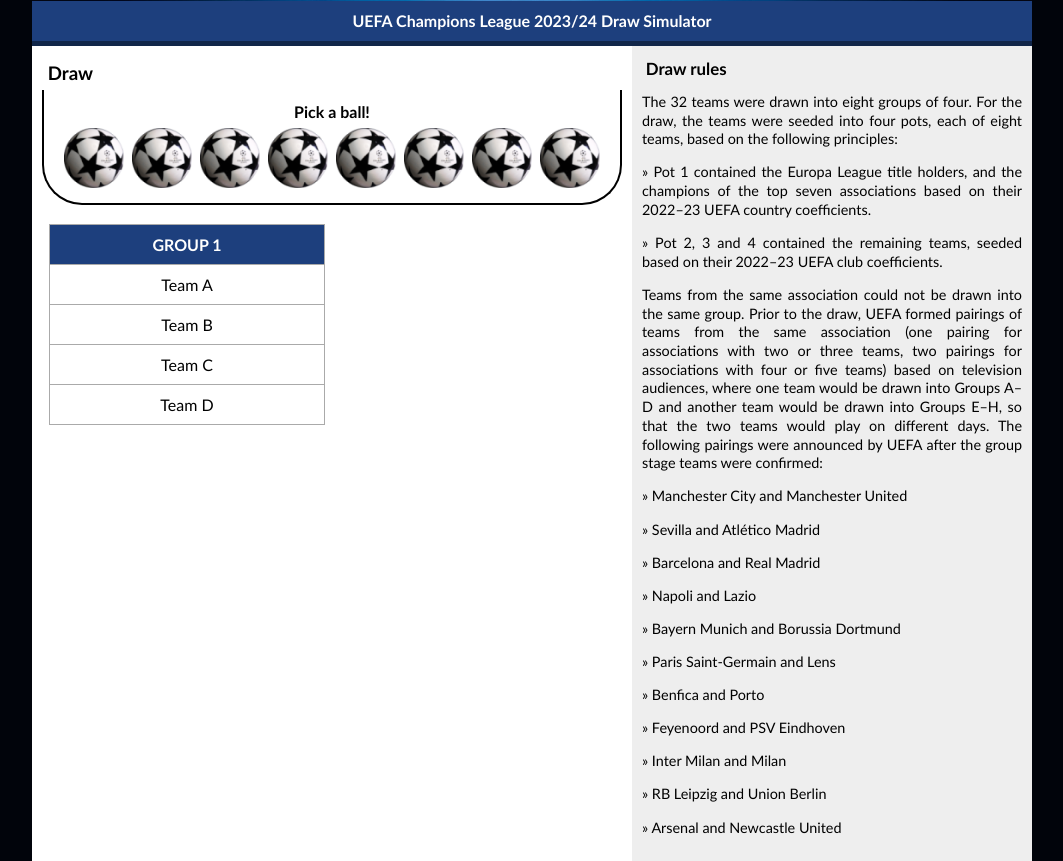
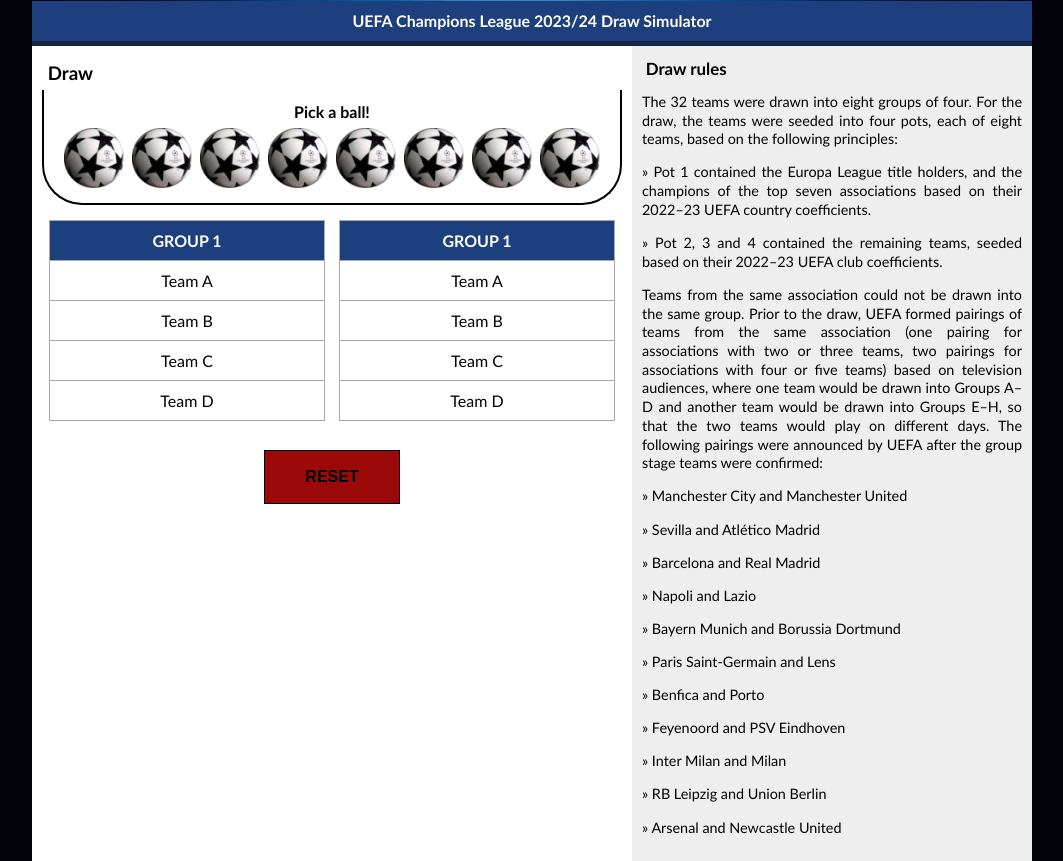
Before and after one commit to markop87/ChampionsLeagueDraw-GitLog, a PHP site: page / in a window 1280 px wide. Shown: the part 274-1135 px from the top of the page, without its empty margins (108-1171 px from the left). Run offline with PHP 8.4, Linux system fonts and the light colour scheme.

Commit message:
Add reset button
Added style for reset button,
which will reset the draw.

```diff
--- a/index.php
+++ b/index.php
@@ -23,17 +23,16 @@
 				<h3>Draw</h3>
 
 				<div class="bowl"><p>Pick a ball!</p>
-				<button name=\"choice\" class=\"draw_ball\"><img src="img/ball_team.png"></button>
-				<button name=\"choice\" class=\"draw_ball\"><img src="img/ball_team.png"></button>
-				<button name=\"choice\" class=\"draw_ball\"><img src="img/ball_team.png"></button>
-				<button name=\"choice\" class=\"draw_ball\"><img src="img/ball_team.png"></button>
-				<button name=\"choice\" class=\"draw_ball\"><img src="img/ball_team.png"></button>
-				<button name=\"choice\" class=\"draw_ball\"><img src="img/ball_team.png"></button>
-				<button name=\"choice\" class=\"draw_ball\"><img src="img/ball_team.png"></button>
-				<button name=\"choice\" class=\"draw_ball\"><img src="img/ball_team.png"></button>
+				<button name="choice" class="draw_ball"><img src="img/ball_team.png"></button>
+				<button name="choice" class="draw_ball"><img src="img/ball_team.png"></button>
+				<button name="choice" class="draw_ball"><img src="img/ball_team.png"></button>
+				<button name="choice" class="draw_ball"><img src="img/ball_team.png"></button>
+				<button name="choice" class="draw_ball"><img src="img/ball_team.png"></button>
+				<button name="choice" class="draw_ball"><img src="img/ball_team.png"></button>
+				<button name="choice" class="draw_ball"><img src="img/ball_team.png"></button>
+				<button name="choice" class="draw_ball"><img src="img/ball_team.png"></button>
 				</div>
 
-				<br>
 				<div class="group_container">
 					<table id="group">
 						<tr>
@@ -53,6 +52,26 @@
 						</tr>
 					</table>
 				</div>
+				<div class="group_container">
+					<table id="group">
+						<tr>
+							<th>GROUP 1</th>
+						</tr>
+						<tr>
+							<td>Team A</td>
+						</tr>
+						<tr>
+							<td>Team B</td>
+						</tr>
+						<tr>
+							<td>Team C</td>
+						</tr>
+						<tr>
+							<td>Team D</td>
+						</tr>
+					</table>
+				</div>
+				<button class="reset" name="reset">RESET</button>
 
 			</div>
 
--- a/style.css
+++ b/style.css
@@ -108,6 +108,7 @@ h3 { margin: 1%; }
 
 .bowl {
 	margin: 0 auto;
+	margin-bottom: 15px;
 	border: 2px solid #000;
 	border-top: 0;
 	border-bottom-left-radius: 40px 40px;
@@ -125,11 +126,27 @@ h3 { margin: 1%; }
 	border: 0;
 	padding: 0;
 	cursor: grab;
-	background: #fff;
+	background-color: #fff;
 	padding: 2px;
 }
 
 .bowl button:hover
 {
-	background: #cfe3fe;
+	background-color: #cfe3fe;
 }
+
+.reset {
+	  background-color: #9c0909;
+	  border: 1px solid #000;
+	  margin: 0 auto;
+	  padding: 3% 7%;
+	  text-align: center;
+	  text-decoration: none;
+	  display: block;
+	  font-size: 100%;
+	  font-weight: 600;
+	  cursor: pointer;
+	  clear: both;
+}
+
+.reset:hover { background-color: #650909; color: #fff; }
```
